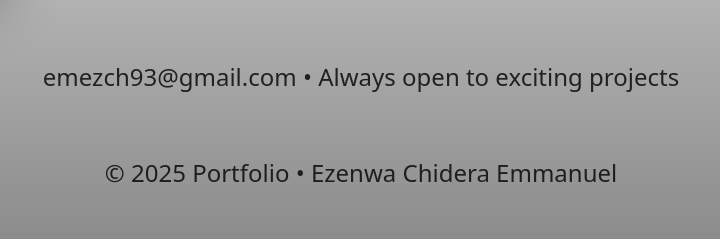
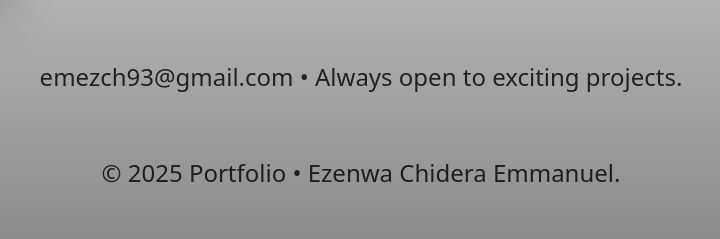
Before and after one commit to emezch93/Portfolio, a plain HTML site: page index.html in a window 1280 px wide. Shown: the part 4469-4708 px from the top of the page, 279-999 px from the left. Drawn offline with nearby package versions, Linux system fonts and the light colour scheme.

Commit message:
Update text in index.html for consistency
Added periods to the end of project description and copyright statements.

```diff
--- a/index.html
+++ b/index.html
@@ -332,8 +332,8 @@
         </div>
       </a>
     </div>
-    <p class="mt-16 text-2xl opacity-80">emezch93@gmail.com • Always open to exciting projects</p>
-    <p class="mt-16 text-2xl opacity-80">&copy; 2025 Portfolio • Ezenwa Chidera Emmanuel</p>
+    <p class="mt-16 text-2xl opacity-80">emezch93@gmail.com • Always open to exciting projects.</p>
+    <p class="mt-16 text-2xl opacity-80">&copy; 2025 Portfolio • Ezenwa Chidera Emmanuel.</p>
   </section>
 
   <!-- Scroll to Top -->
```
